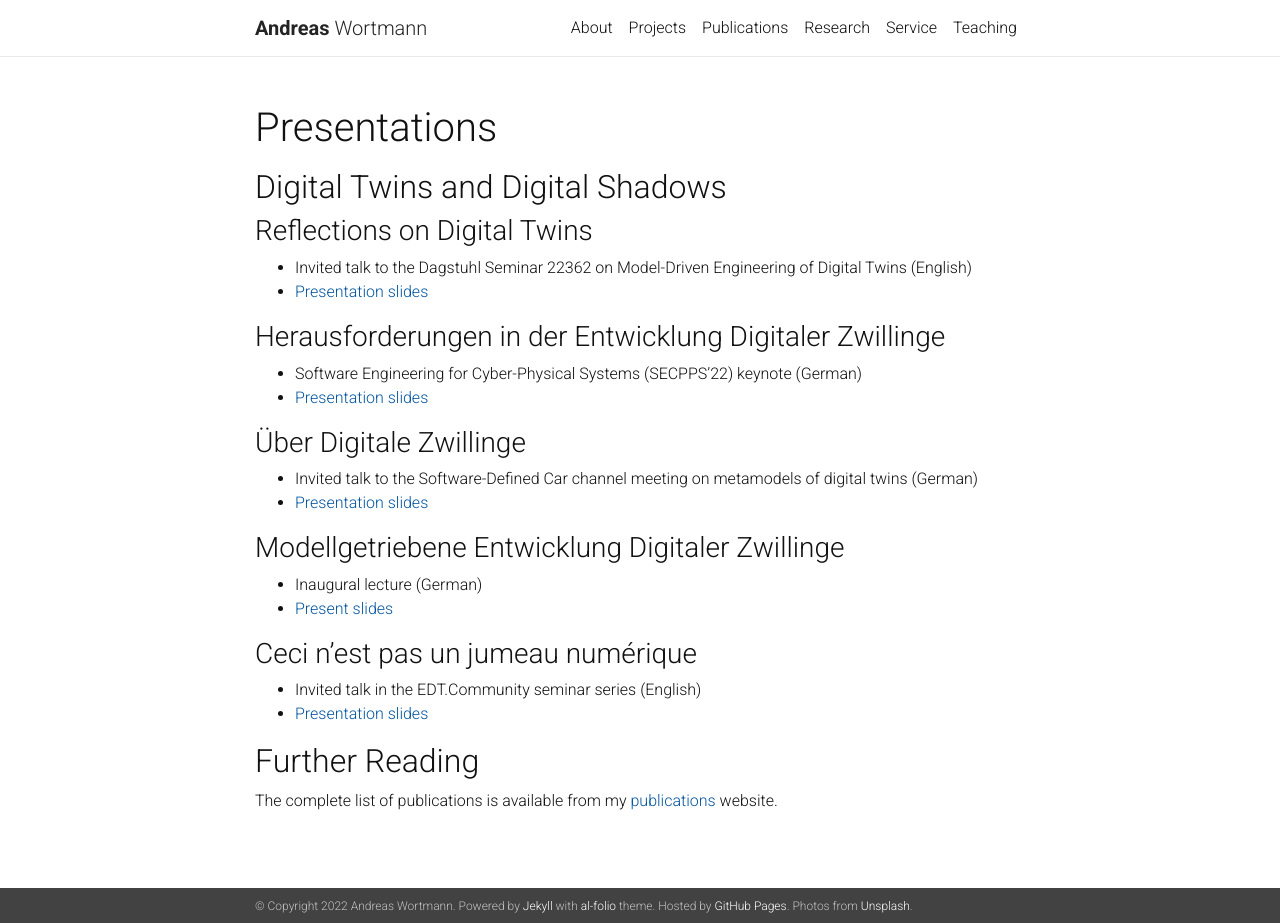
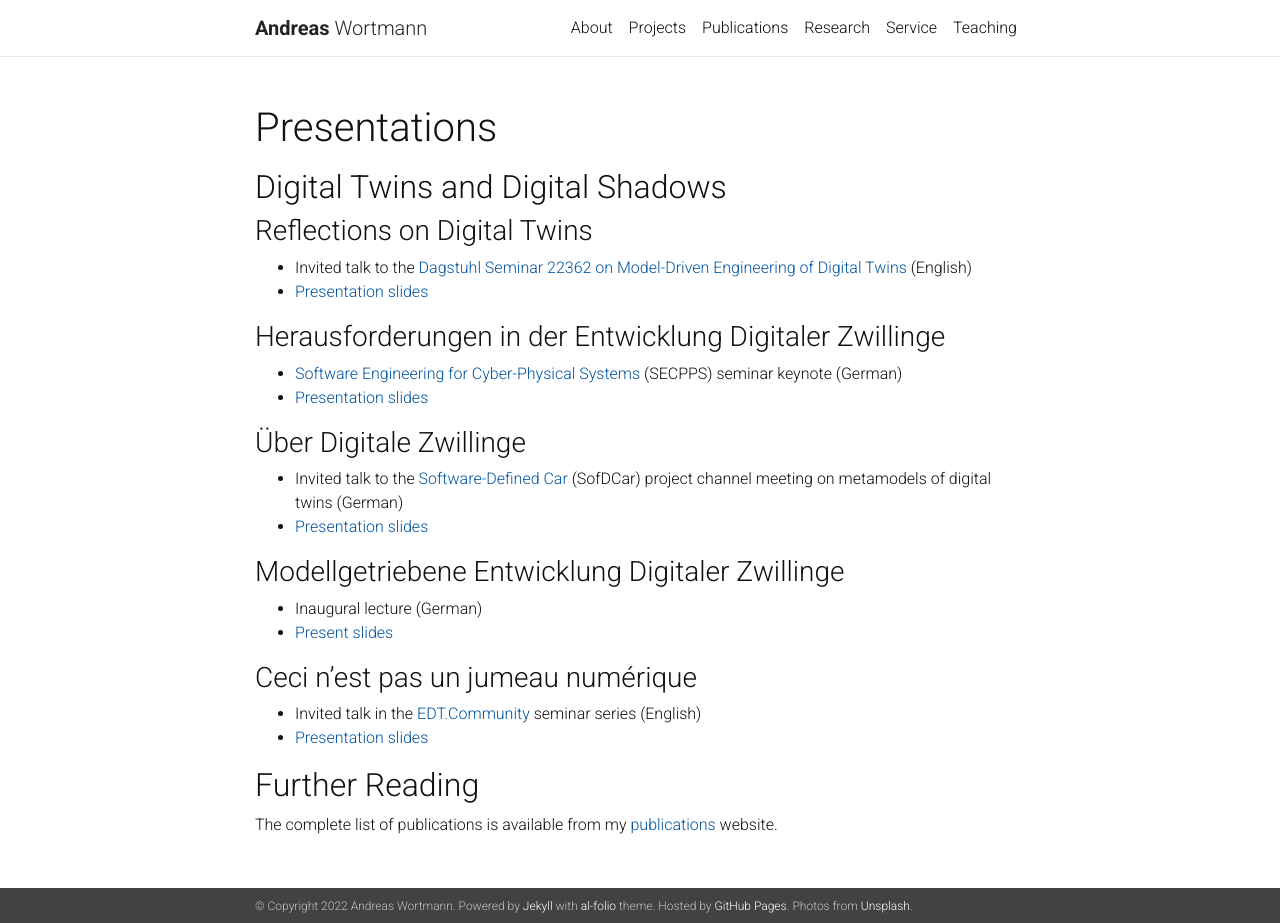
Before and after one commit to awortmann/awortmann.github.io, a Jekyll site: the page built from _pages/presentations.md, in a window 1280 px wide and 923 px high. Built offline with Jekyll 4.4.1, drawn with Linux system fonts in a browser that asks for light colours; nearby versions of some CDN libraries; a style sheet for code colours, icons or effects is not loaded.

Commit message:
Minor update

```diff
--- a/_pages/presentations.md
+++ b/_pages/presentations.md
@@ -10,17 +10,17 @@ nav: false
 
 ### Reflections on Digital Twins
 
-- Invited talk to the Dagstuhl Seminar 22362 on Model-Driven Engineering of Digital Twins (English)
+- Invited talk to the [Dagstuhl Seminar 22362 on Model-Driven Engineering of Digital Twins](https://www.dagstuhl.de/de/programm/kalender/semhp/?semnr=22362) (English)
 - [Presentation slides](https://github.com/awortmann/awortmann.github.io/raw/master/downloads/presentations/22.09.04.Dagstuhl.Reflections_on_Digital_Twins.pdf)
 
 ### Herausforderungen in der Entwicklung Digitaler Zwillinge
 
-- Software Engineering for Cyber-Physical Systems (SECPPS'22) keynote (German)
+- [Software Engineering for Cyber-Physical Systems](https://rickrabiser.github.io/secpps-ws/) (SECPPS) seminar keynote (German)
 - [Presentation slides](https://github.com/awortmann/awortmann.github.io/raw/master/downloads/presentations/22.06.01.SECPPS.Herausforderungen.pdf)
 
 ### Über Digitale Zwillinge
 
-- Invited talk to the Software-Defined Car channel meeting on metamodels of digital twins (German)
+- Invited talk to the [Software-Defined Car](https://sofdcar.de/language/en/) (SofDCar) project channel meeting on metamodels of digital twins (German)
 - [Presentation slides](https://github.com/awortmann/awortmann.github.io/raw/master/downloads/presentations/22.05.18.Ueber_Digitale_Zwillinge.pdf)
 
 ### Modellgetriebene Entwicklung Digitaler Zwillinge
@@ -30,7 +30,7 @@ nav: false
 
 ### Ceci n’est pas un jumeau numérique
 
-- Invited talk in the EDT.Community seminar series (English)
+- Invited talk in the [EDT.Community](https://edt.community/) seminar series (English)
 - [Presentation slides](https://github.com/awortmann/awortmann.github.io/raw/master/downloads/presentations/22.01.10.EDT_Community_Digital_Twins.pdf)
 
 ## Further Reading
```
